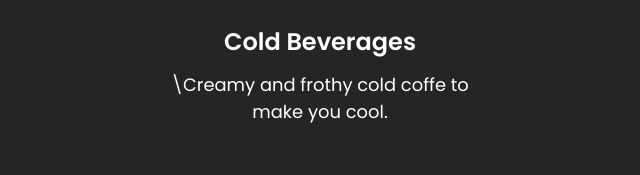
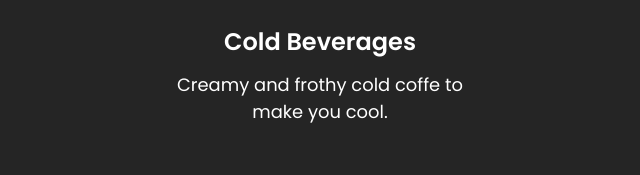
Before and after one commit to Shivanirwt03/coffee, a plain HTML site: page index.html in a window 1280 px wide. Shown: the part 1988-2163 px from the top of the page, 320-960 px from the left. Drawn offline with nearby package versions, Linux system fonts and the light colour scheme; a web font is replaced by a local one.

Commit message:
index.html

```diff
--- a/index.html
+++ b/index.html
@@ -89,7 +89,7 @@
                     <li class="menu-item">
                     <img src="images/cold-beverages.png" alt="Cold Beverages" class="menu-image">
                     <h3 class="name">Cold Beverages</h3>
-                    <p class="text">\Creamy and frothy cold coffe to make you cool.</p>
+                    <p class="text">Creamy and frothy cold coffe to make you cool.</p>
                     </li>
                     <li class="menu-item">
                     <img src="images/refreshment.png" alt="Refreshment" class="menu-image">
@@ -251,4 +251,5 @@
     <script src="https://cdn.jsdelivr.net/npm/swiper@11/swiper-bundle.min.js"></script>
     <script src="script.js"></script>
 </body>
+
 </html>
```
